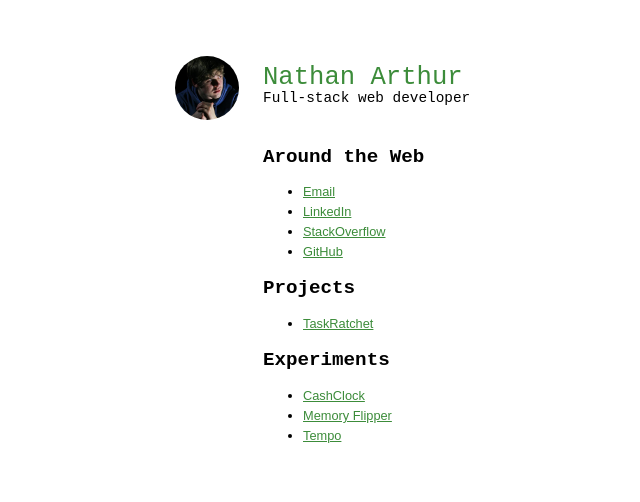
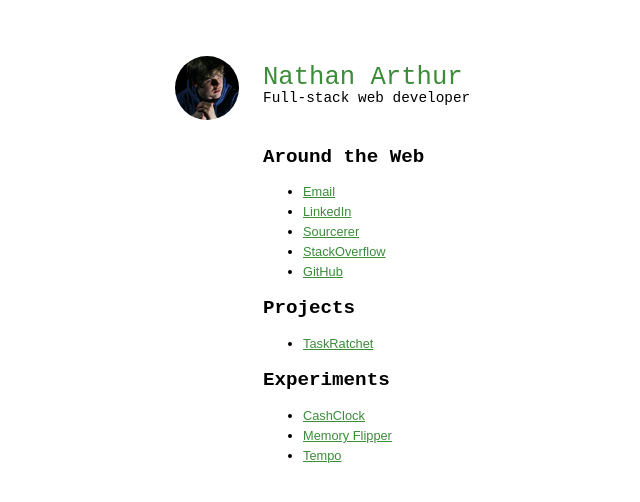
Before and after one commit to narthur/narthur.github.io, a Jekyll site: the page built from index.md, in a window 1280 px wide. Shown: the top 502 px of the page, without its empty margins (265-905 px from the left). Built offline with Jekyll 4.4.1, drawn with Linux system fonts in a browser that asks for light colours; nearby versions of some CDN libraries.

Commit message:
Update index.md

```diff
--- a/index.md
+++ b/index.md
@@ -10,6 +10,7 @@ include-in-nav: false
 
 - [Email](nathan@nathanarthur.com)
 - [LinkedIn](https://www.linkedin.com/in/nathanarthur)
+- [Sourcerer](https://sourcerer.io/narthur)
 - [StackOverflow](https://stackoverflow.com/users/937377/nathan-arthur)
 - [GitHub](https://github.com/narthur)
 
```
